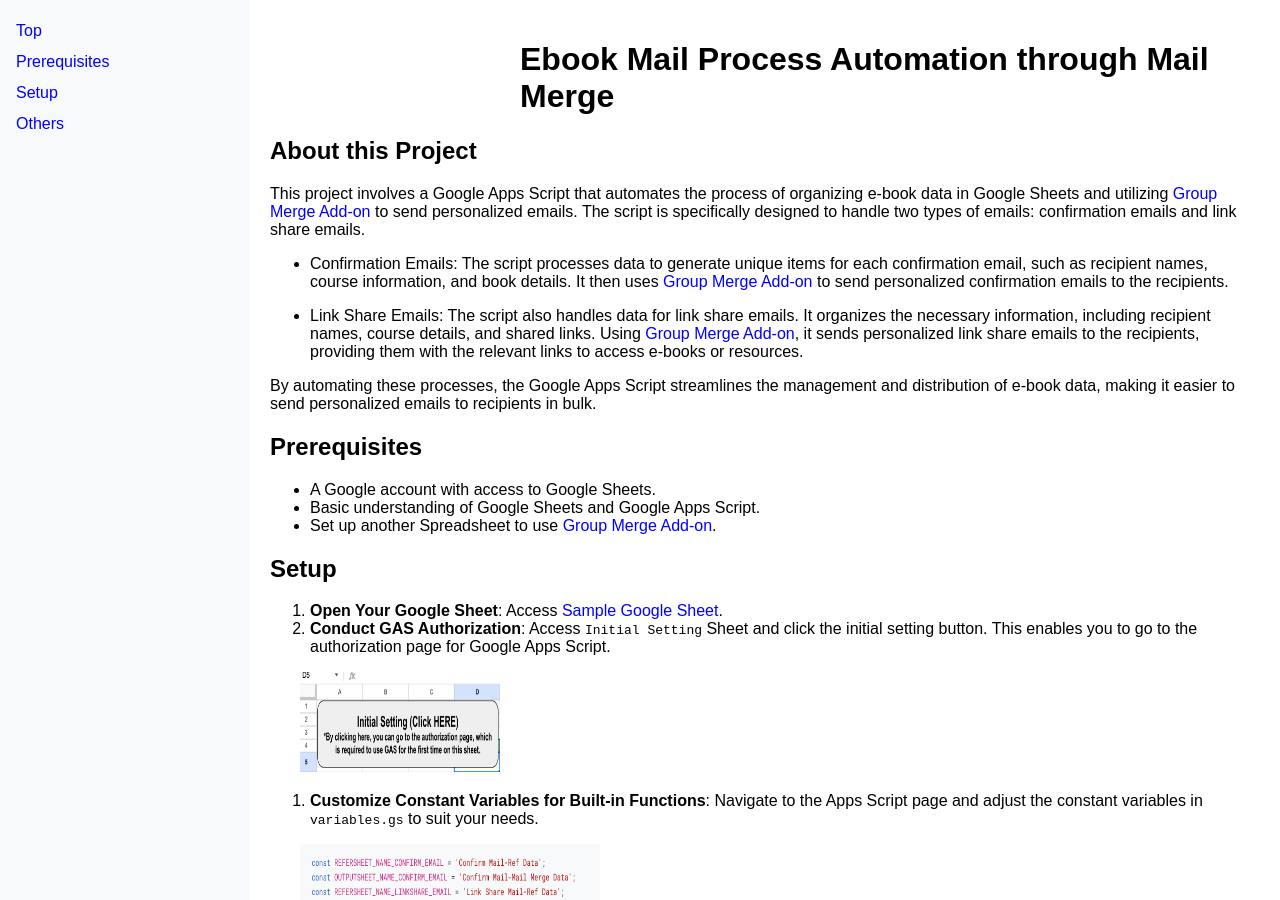
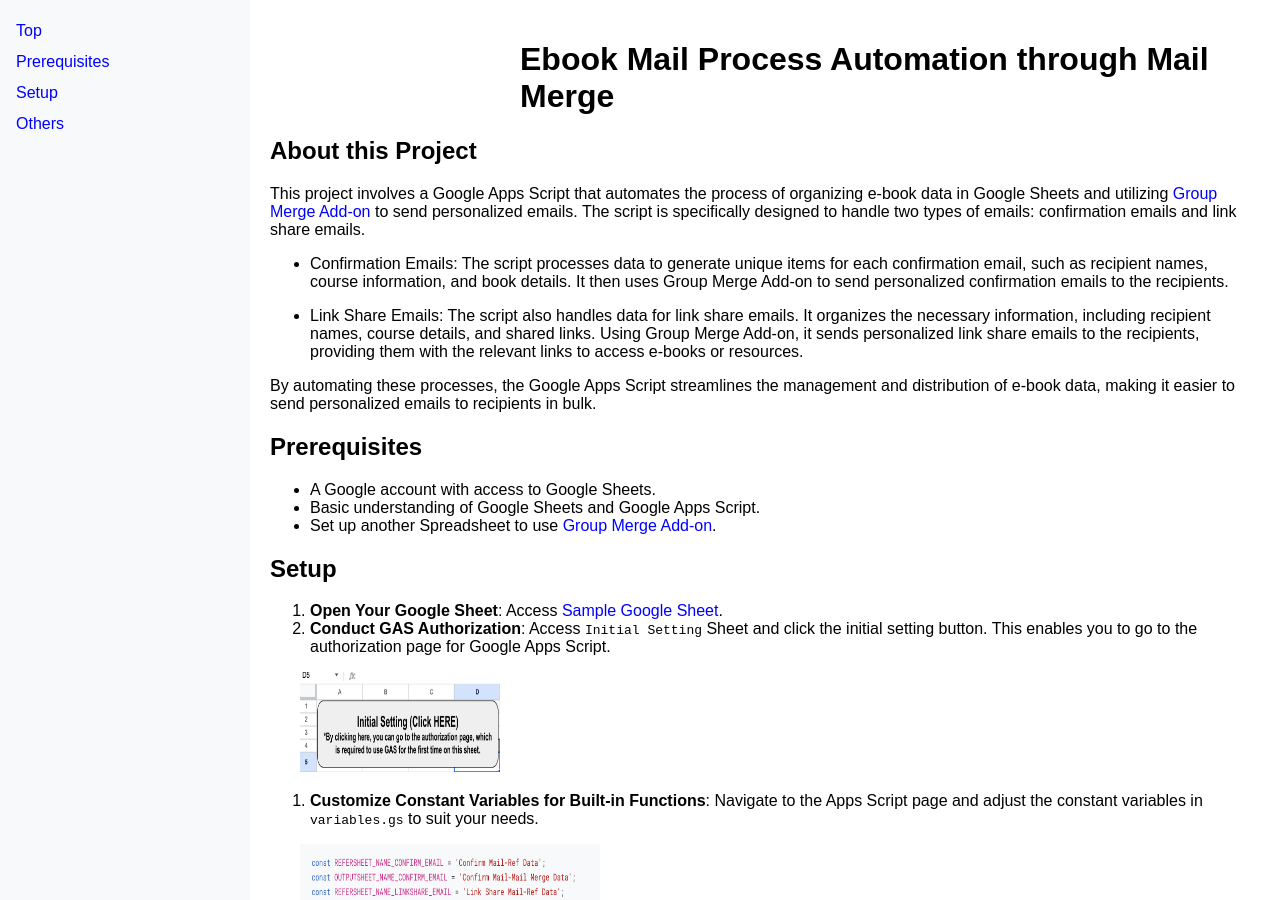
Before and after one commit to tsato21/book-data-organizer, a Jekyll site: the page built from docs/index.md, in a window 1280 px wide and 900 px high. Built offline with Jekyll 4.4.1, drawn with Linux system fonts in a browser that asks for light colours; part of the change alters nothing that is shown.

```diff
--- a/docs/index.md
+++ b/docs/index.md
@@ -7,9 +7,9 @@ title: 'Ebook Mail Process Automation through Mail Merge'
 
 This project involves a Google Apps Script that automates the process of organizing e-book data in Google Sheets and utilizing <a href="https://www.scriptable-assets.page/add-ons/group-merge/" target="_blank" rel="noopener noreferrer">Group Merge Add-on</a> to send personalized emails. The script is specifically designed to handle two types of emails: confirmation emails and link share emails.
 
-- Confirmation Emails: The script processes data to generate unique items for each confirmation email, such as recipient names, course information, and book details. It then uses [Group Merge Add-on](https://www.scriptable-assets.page/add-ons/group-merge/) to send personalized confirmation emails to the recipients.
+- Confirmation Emails: The script processes data to generate unique items for each confirmation email, such as recipient names, course information, and book details. It then uses Group Merge Add-on to send personalized confirmation emails to the recipients.
 
-- Link Share Emails: The script also handles data for link share emails. It organizes the necessary information, including recipient names, course details, and shared links. Using [Group Merge Add-on](https://www.scriptable-assets.page/add-ons/group-merge/), it sends personalized link share emails to the recipients, providing them with the relevant links to access e-books or resources.
+- Link Share Emails: The script also handles data for link share emails. It organizes the necessary information, including recipient names, course details, and shared links. Using Group Merge Add-on, it sends personalized link share emails to the recipients, providing them with the relevant links to access e-books or resources.
 
 By automating these processes, the Google Apps Script streamlines the management and distribution of e-book data, making it easier to send personalized emails to recipients in bulk.
 
@@ -17,11 +17,11 @@ By automating these processes, the Google Apps Script streamlines the management
 
 - A Google account with access to Google Sheets.
 - Basic understanding of Google Sheets and Google Apps Script.
-- Set up another Spreadsheet to use [Group Merge Add-on](https://www.scriptable-assets.page/add-ons/group-merge/).
+- Set up another Spreadsheet to use <a href="https://www.scriptable-assets.page/add-ons/group-merge/" target="_blank" rel="noopener noreferrer">Group Merge Add-on</a>.
 
 ## Setup
 
-1. **Open Your Google Sheet**: Access [Sample Google Sheet](https://docs.google.com/spreadsheets/d/1mMuQSK06hIcAUcI1qW4cgD2_IKOXU9_DAR2CTj2a-a8/edit#gid=1834592607).
+1. **Open Your Google Sheet**: Access <a href="https://docs.google.com/spreadsheets/d/1mMuQSK06hIcAUcI1qW4cgD2_IKOXU9_DAR2CTj2a-a8/edit#gid=1834592607" target="_blank" rel="noopener noreferrer">Sample Google Sheet</a>.
 2. **Conduct GAS Authorization**: Access `Initial Setting` Sheet and click the initial setting button. This enables you to go to the authorization page for Google Apps Script.
 
 <div style="margin-left: 30px">
@@ -91,7 +91,7 @@ By automating these processes, the Google Apps Script streamlines the management
   <img src="assets/images/output-data-elink.png" alt="Image of Output Data for E-link Share" width="600" height="350">
 </div>
 
-3. **Use Output Data for Mail Merge**: Processed data are output in output sheets (`Confirm Mail-Mail Merge Data`/ `Link Share Mail-Mail Merge Data`). Use the data for Mail Merge. As for the usage of Mail Merge, click [HERE](https://www.scriptable-assets.page/add-ons/group-merge/).
+3. **Use Output Data for Mail Merge**: Processed data are output in output sheets (`Confirm Mail-Mail Merge Data`/ `Link Share Mail-Mail Merge Data`). Use the data for Mail Merge. As for the usage of Mail Merge, click <a href="https://www.scriptable-assets.page/add-ons/group-merge/" target="_blank" rel="noopener noreferrer">HERE</a>.
 
 ## Others
 
```
